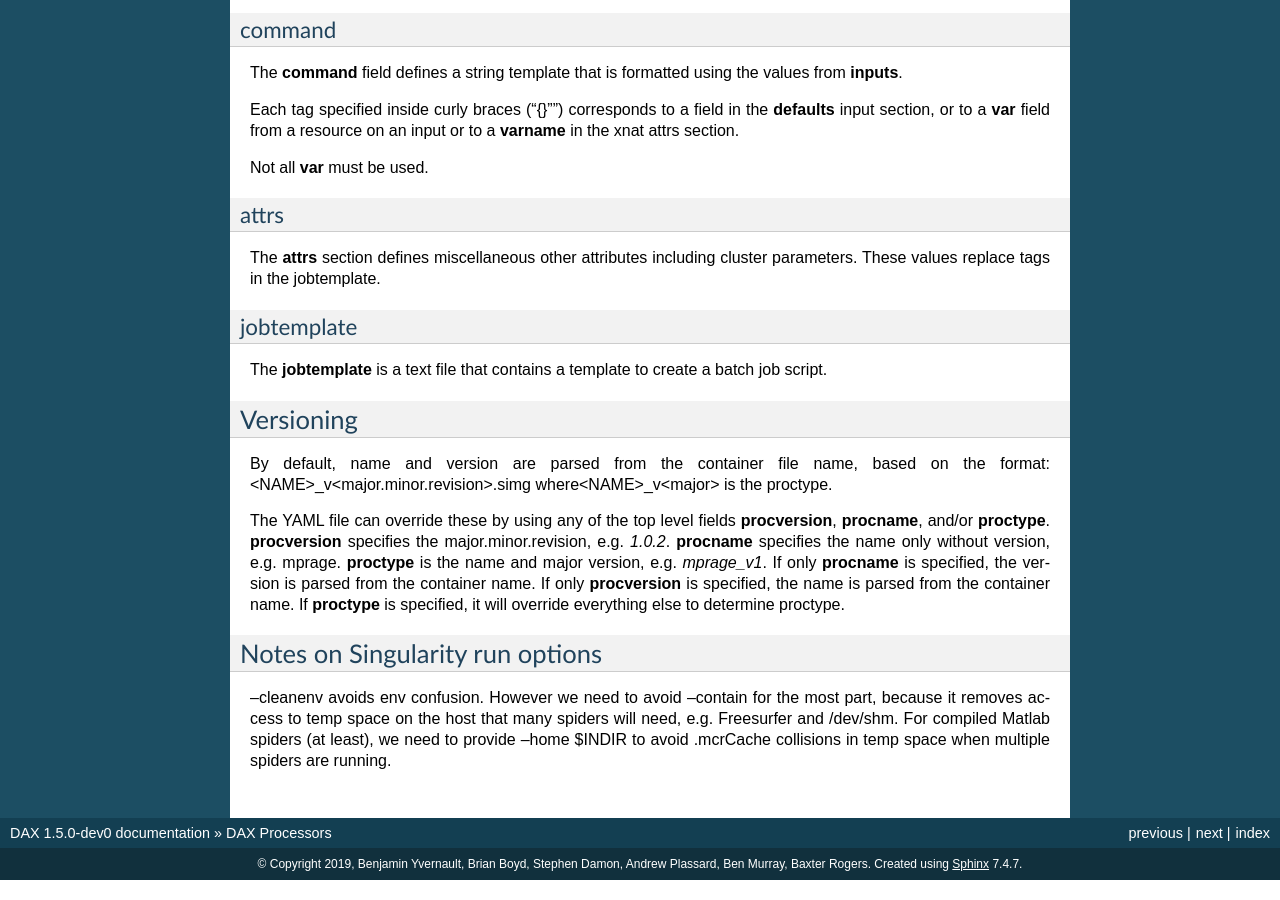
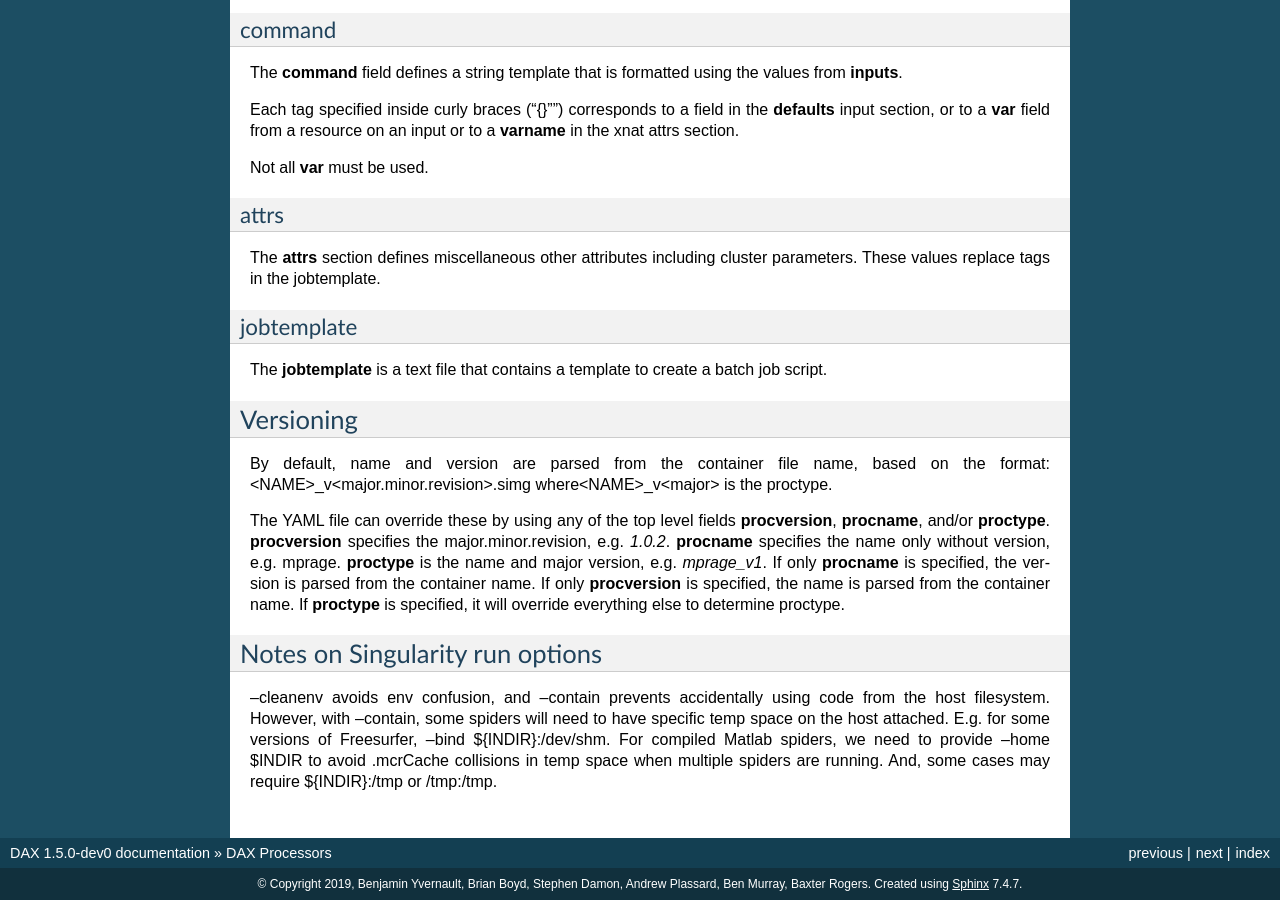
Before and after one commit to VUIIS/dax, a Sphinx documentation site: the page built from docs/processors.rst, in a window 1280 px wide and 900 px high, scrolled down 3591 px. Built offline with Sphinx 7.4.7, drawn with Linux system fonts in a browser that asks for light colours.

Commit message:
sing doc

```diff
--- a/docs/processors.rst
+++ b/docs/processors.rst
@@ -203,4 +203,4 @@ If **proctype** is specified, it will override everything else to determine proc
 -------------------
 Notes on Singularity run options
 -------------------
---cleanenv avoids env confusion. However we need to avoid --contain for the most part, because it removes access to temp space on the host that many spiders will need, e.g. Freesurfer and /dev/shm. For compiled Matlab spiders (at least), we need to provide --home $INDIR to avoid .mcrCache collisions in temp space when multiple spiders are running.
+--cleanenv avoids env confusion, and --contain prevents accidentally using code from the host filesystem. However, with --contain, some spiders will need to have specific temp space on the host attached. E.g. for some versions of Freesurfer, --bind ${INDIR}:/dev/shm. For compiled Matlab spiders, we need to provide --home $INDIR to avoid .mcrCache collisions in temp space when multiple spiders are running. And, some cases may require ${INDIR}:/tmp or /tmp:/tmp.
```
